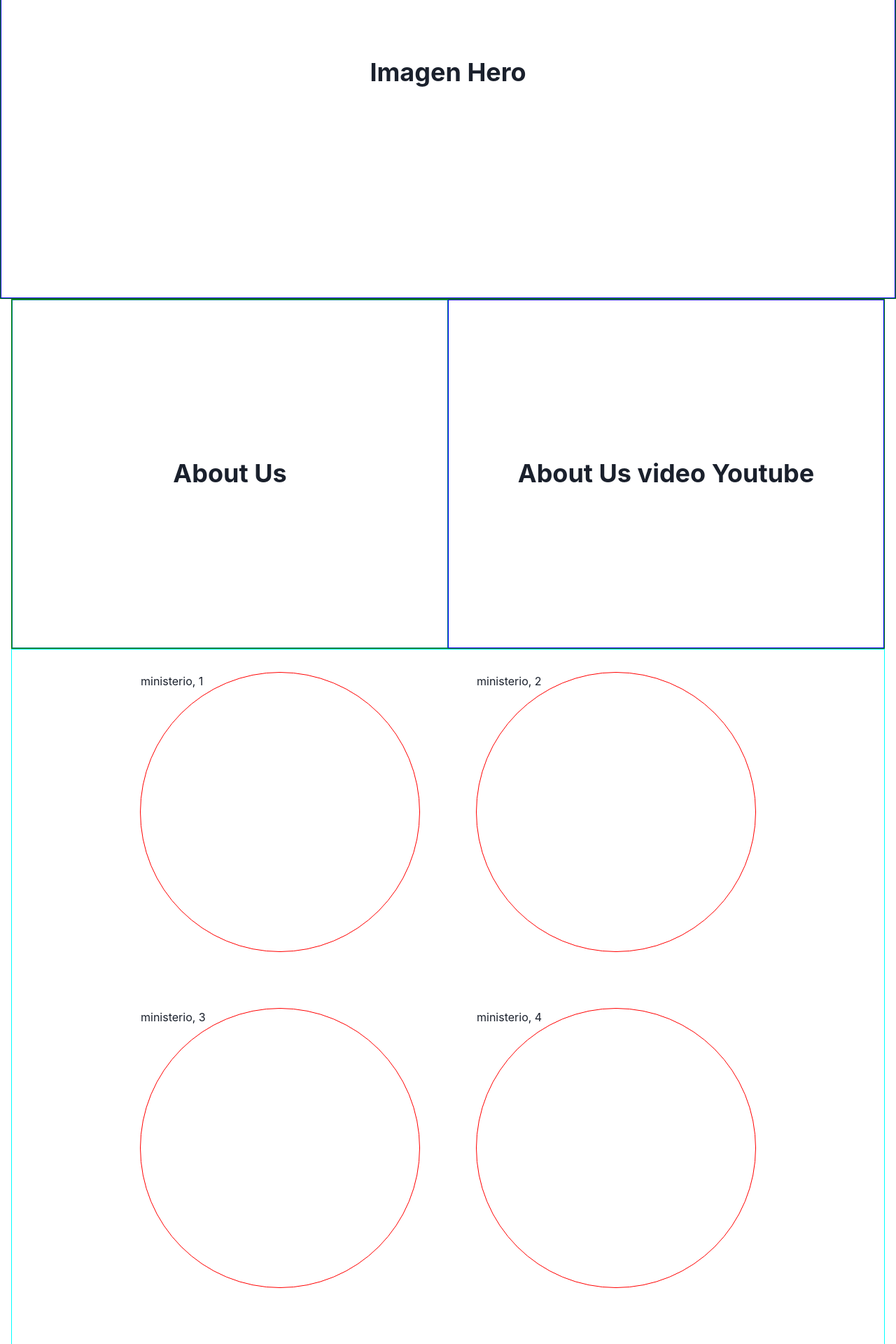
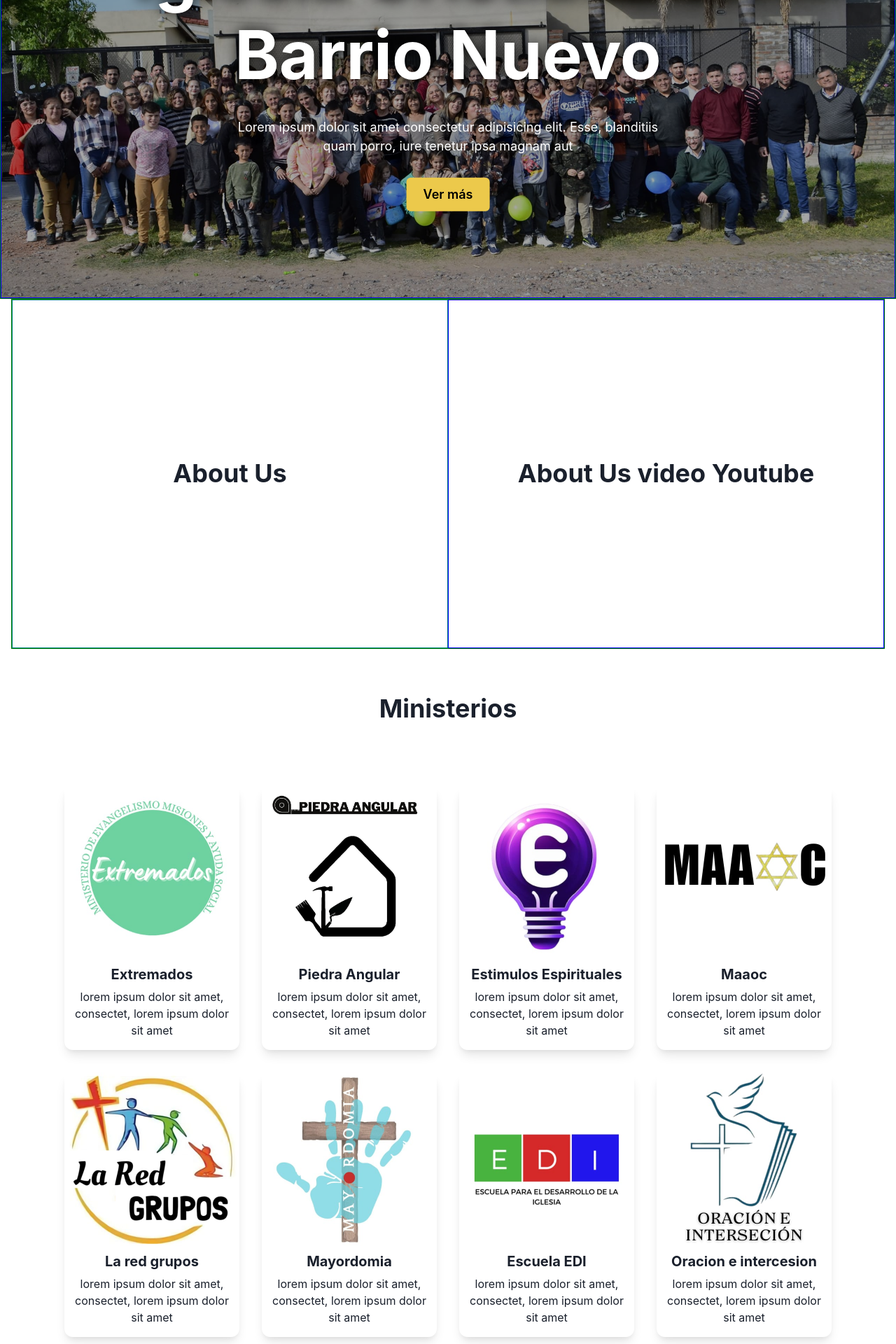
Before and after one commit to Agus9217/nuevo-proyecto-iglesia, a Next.js app: page / in a window 1280 px wide. Shown: the part 220-2140 px from the top of the page at 70% size. Built offline with nearby package versions, Linux system fonts and the light colour scheme.

Commit message:
Finishing HomePage template

```diff
--- a/src/app/components/hero/Hero.tsx
+++ b/src/app/components/hero/Hero.tsx
@@ -1,4 +1,6 @@
-import {Box, Heading, Stack} from "@chakra-ui/react";
+import { Box, Button, Heading, Stack, Text } from "@chakra-ui/react";
+import imgHero from '../../assets/iglesia-hero-image.jpeg'
+import Image from "next/image";
 
 export const Hero = () => {
   return (
@@ -11,13 +13,50 @@ export const Hero = () => {
         display={'flex'}
         borderWidth={'thin'}
         w={'100%'}
-        height={{base: '500px', md: '600px', lg: '645px', '2xl': '810px'}}
+        height={{ base: '500px', md: '600px', lg: '645px', '2xl': '810px' }}
         justifyContent={'center'}
         alignItems={'center'}
+        position={'relative'}
       >
-        <Heading>
-          Imagen Hero
-        </Heading>
+        <Box
+          as={Image}
+          src={imgHero}
+          w={'100%'}
+          height={'100%'}
+          objectFit={'cover'}
+          filter={'brightness(65%)'}
+        />
+        <Box
+          position={'absolute'}
+          top={'50%'}
+          left={'50%'}
+          transform={'translate(-50%, -50%)'}
+          color={'white'}
+          textShadow={'0 0 20px black'}
+          textAlign={'center'}
+          maxW={'80%'}
+          w={'100%'}
+        >
+          <Heading
+            fontSize={{ base: '2xl', sm: '5xl', md: '6xl', lg: '8xl' }}
+          >
+            Iglesia Cristiana en Barrio Nuevo
+          </Heading>
+          <Text
+            maxW={{ base: '80%', md: '60%' }}
+            mx={'auto'}
+            fontSize={{ base: 'xs', md: 'sm', lg: 'lg' }}
+            py={{ base: '0.5rem', md: '2rem' }}
+          >
+            Lorem ipsum dolor sit amet consectetur adipisicing elit. Esse, blanditiis quam porro, iure tenetur ipsa magnam aut
+          </Text>
+          <Button
+            colorScheme={'yellow'}
+            size={{ base: 'sm', md: 'lg' }}
+          >
+            Ver más
+          </Button>
+        </Box>
       </Box>
     </Stack>
   )
--- a/src/app/components/ministerios/Ministerios.tsx
+++ b/src/app/components/ministerios/Ministerios.tsx
@@ -1,38 +1,287 @@
-import {Flex, Heading, Stack} from "@chakra-ui/react"
+import { Box, Flex, Heading, Stack, Text } from '@chakra-ui/react'
+import Image from 'next/image'
+import React from 'react'
+import extremadosImg from '../../assets/extremados.jpeg'
+import maaocImg from '../../assets/maaoc.jpeg'
+import mayordomiaImg from '../../assets/mayordomia.jpeg'
+import oracionImg from '../../assets/oracion.jpeg'
+import piedraAngularImg from '../../assets/piedra-angular.jpeg'
+import estimulosImg from '../../assets/estimulos-espirituales.jpeg'
+import escuelaEdiImg from '../../assets/escuela-edi.jpeg'
+import gruposImg from '../../assets/la-red-grupos.jpeg'
 
 export const Ministerios = () => {
-
-  let a: number[] = [];
-
-  for (let i = 0; i < 8; i++) {
-    a.push(i)
-  }
-
   return (
     <Stack
-      borderWidth={'thin'}
-      borderColor={'aqua'}
       alignItems={'center'}
-      justifyContent={'center'}
-      direction={'row'}
-      flexWrap={'wrap'}
-      spacing={20}
       py={8}
     >
-      {
-        a.map(item => (
-          <Flex
-            key={item}
-            borderWidth={'thin'}
-            borderColor={'red'}
-            w={'400px'}
-            h={'400px'}
-            rounded={'100%'}
+      <Heading
+        fontSize={{ base: '2xl', md: '4xl' }}
+        py={{ base: 2, md: 8 }}
+      >
+        Ministerios
+      </Heading>
+      <Stack
+        mt={'3rem'}
+        mx={'auto'}
+        wrap={'wrap'}
+        direction={'row'}
+        alignItems={'center'}
+        justifyContent={'center'}
+        gap={8}
+        maxW={'1300px'}
+      >
+        <Flex
+          direction={'column'}
+          alignItems={'center'}
+          boxShadow={'lg'}
+          rounded={'xl'}
+          w={'250px'}
+        >
+          <Box
+            as={Image}
+            src={extremadosImg}
+            w={'250px'}
+            h={'250px'}
+            objectFit={'cover'}
+          />
+          <Box
+            pt={2}
+            pb={4}
+            textAlign={'center'}
+            px={3}
           >
-            ministerio, {item + 1}
-          </Flex>
-        ))
-      }
+            <Heading
+              fontSize={'xl'}
+              pb={2}
+            >
+              Extremados
+            </Heading>
+            <Text>
+              lorem ipsum dolor sit amet, consectet, lorem ipsum dolor sit amet
+            </Text>
+          </Box>
+        </Flex>
+        <Flex
+          boxShadow={'lg'}
+          rounded={'xl'}
+          direction={'column'}
+          alignItems={'center'}
+          w={'250px'}
+        >
+          <Box
+            as={Image}
+            src={piedraAngularImg}
+            w={'250px'}
+            h={'250px'}
+            objectFit={'cover'}
+          />
+          <Box
+            pt={2}
+            pb={4}
+            px={3}
+            textAlign={'center'}
+          >
+            <Heading
+              fontSize={'xl'}
+              pb={2}
+            >
+              Piedra Angular
+            </Heading>
+            <Text>
+              lorem ipsum dolor sit amet, consectet, lorem ipsum dolor sit amet
+            </Text>
+          </Box>
+        </Flex>
+        <Flex
+          boxShadow={'lg'}
+          rounded={'xl'}
+          direction={'column'}
+          alignItems={'center'}
+          w={'250px'}
+        >
+          <Box
+            as={Image}
+            src={estimulosImg}
+            w={'250px'}
+            h={'250px'}
+            objectFit={'cover'}
+          />
+          <Box
+            pt={2}
+            pb={4}
+            px={3}
+            textAlign={'center'}
+          >
+            <Heading
+              fontSize={'xl'}
+              pb={2}
+            >
+              Estimulos Espirituales
+            </Heading>
+            <Text>
+              lorem ipsum dolor sit amet, consectet, lorem ipsum dolor sit amet
+            </Text>
+          </Box>
+        </Flex>
+        <Flex
+          boxShadow={'lg'}
+          rounded={'xl'}
+          direction={'column'}
+          alignItems={'center'}
+          w={'250px'}
+        >
+          <Box
+            as={Image}
+            src={maaocImg}
+            w={'250px'}
+            h={'250px'}
+            objectFit={'cover'}
+          />
+          <Box
+            pt={2}
+            pb={4}
+            px={3}
+            textAlign={'center'}
+          >
+            <Heading
+              fontSize={'xl'}
+              pb={2}
+            >
+              Maaoc
+            </Heading>
+            <Text>
+              lorem ipsum dolor sit amet, consectet, lorem ipsum dolor sit amet
+            </Text>
+          </Box>
+
+        </Flex>
+        <Flex
+          boxShadow={'lg'}
+          rounded={'xl'}
+          direction={'column'}
+          alignItems={'center'}
+          w={'250px'}
+        >
+          <Box
+            as={Image}
+            src={gruposImg}
+            w={'250px'}
+            h={'250px'}
+            objectFit={'cover'}
+          />
+          <Box
+            pt={2}
+            pb={4}
+            px={3}
+            textAlign={'center'}
+          >
+            <Heading
+              fontSize={'xl'}
+              pb={2}
+            >
+              La red grupos
+            </Heading>
+            <Text>
+              lorem ipsum dolor sit amet, consectet, lorem ipsum dolor sit amet
+            </Text>
+          </Box>
+        </Flex>
+        <Flex
+          boxShadow={'lg'}
+          rounded={'xl'}
+          direction={'column'}
+          alignItems={'center'}
+          w={'250px'}
+        >
+          <Box
+            as={Image}
+            src={mayordomiaImg}
+            w={'250px'}
+            h={'250px'}
+            objectFit={'cover'}
+          />
+          <Box
+            pt={2}
+            pb={4}
+            px={3}
+            textAlign={'center'}
+          >
+            <Heading
+              fontSize={'xl'}
+              pb={2}
+            >
+              Mayordomia
+            </Heading>
+            <Text>
+              lorem ipsum dolor sit amet, consectet, lorem ipsum dolor sit amet
+            </Text>
+          </Box>
+        </Flex>
+        <Flex
+          boxShadow={'lg'}
+          rounded={'xl'}
+          direction={'column'}
+          alignItems={'center'}
+          w={'250px'}
+        >
+          <Box
+            as={Image}
+            src={escuelaEdiImg}
+            w={'250px'}
+            h={'250px'}
+            objectFit={'cover'}
+          />
+          <Box
+            pt={2}
+            pb={4}
+            px={3}
+            textAlign={'center'}
+          >
+            <Heading
+              fontSize={'xl'}
+              pb={2}
+            >
+              Escuela EDI
+            </Heading>
+            <Text>
+              lorem ipsum dolor sit amet, consectet, lorem ipsum dolor sit amet
+            </Text>
+          </Box>
+        </Flex>
+        <Flex
+          boxShadow={'lg'}
+          rounded={'xl'}
+          direction={'column'}
+          alignItems={'center'}
+          w={'250px'}
+        >
+          <Box
+            as={Image}
+            src={oracionImg}
+            w={'250px'}
+            h={'250px'}
+            objectFit={'cover'}
+          />
+          <Box
+            pt={2}
+            pb={4}
+            px={3}
+            textAlign={'center'}
+          >
+            <Heading
+              fontSize={'xl'}
+              pb={2}
+            >
+              Oracion e intercesion
+            </Heading>
+            <Text>
+              lorem ipsum dolor sit amet, consectet, lorem ipsum dolor sit amet
+            </Text>
+          </Box>
+        </Flex>
+      </Stack>
     </Stack>
   )
 }
--- a/src/app/components/navbar/DesktopNavbar.tsx
+++ b/src/app/components/navbar/DesktopNavbar.tsx
@@ -1,22 +1,33 @@
-import {Link, ListItem, Stack, UnorderedList} from "@chakra-ui/react";
-import {navItem} from "@/app/components/navbar/nav-items";
+import { Box, Icon, Link, ListItem, Stack, UnorderedList } from "@chakra-ui/react";
+import { navItem } from "@/app/components/navbar/nav-items";
 
 export const DesktopNavbar = () => {
   return (
     <Stack
       as={'nav'}
-      w={'50%'}
+      maxW={'1300px'}
+      h={'94px'}
+      w={'100%'}
+      justifyContent={'center'}
+      alignItems={'center'}
       borderColor={'blue'}
       borderWidth={'thin'}
-      align={'center'}
-      py={8}
       bg={'white'}
+      direction={'row'}
     >
+      <Box
+        borderColor={'red'}
+        borderWidth={'thin'}
+        flexGrow={1}
+      >
+      </Box>
       <UnorderedList
         styleType={'none'}
         display={'flex'}
         m={0}
         gap={'20px'}
+        flexGrow={2}
+        justifyContent={'center'}
       >
         {
           navItem.map(item => (
@@ -30,6 +41,12 @@ export const DesktopNavbar = () => {
           ))
         }
       </UnorderedList>
+      <Box
+        borderWidth={'thin'}
+        borderColor={'red'}
+        flexGrow={1}
+      >
+      </Box>
     </Stack>
   )
 }
--- a/src/app/components/navbar/Navbar.tsx
+++ b/src/app/components/navbar/Navbar.tsx
@@ -1,5 +1,5 @@
-import {Stack} from "@chakra-ui/react";
-import {DesktopNavbar} from "@/app/components/navbar/DesktopNavbar";
+import { Show, Stack } from "@chakra-ui/react";
+import { DesktopNavbar } from "@/app/components/navbar/DesktopNavbar";
 
 export const Navbar = () => {
   return (
@@ -11,9 +11,12 @@ export const Navbar = () => {
       borderColor={'red'}
       w={'100%'}
       alignItems={'center'}
-      py={2}
+      py={1}
+      zIndex={1000}
     >
-      <DesktopNavbar/>
+      <Show above={'md'}>
+        <DesktopNavbar />
+      </Show>
     </Stack>
   )
 }
```
Also changed, not shown: src/app/(pages)/page.tsx (+5 -5 lines).
